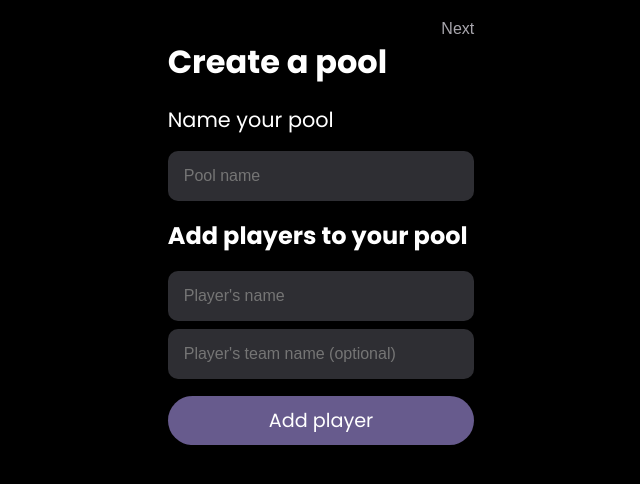
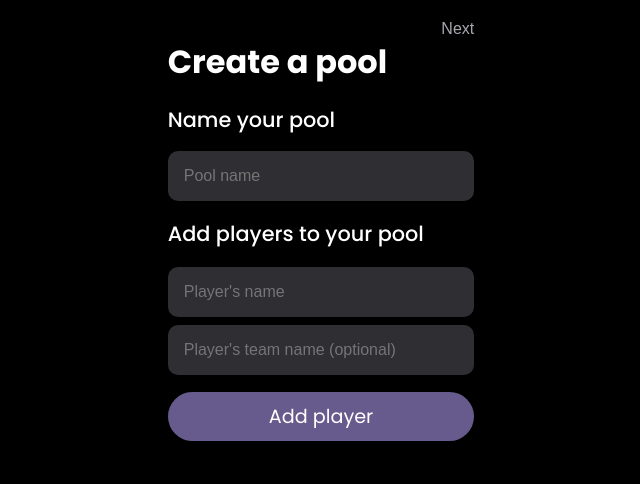
Before and after one commit to GreyNewfie/wizpool-app, a React (Vite) app: page /create-pool in a window 1280 px wide. Shown: the top 484 px of the page, without its empty margins (319-959 px from the left). Built offline with nearby package versions, Linux system fonts and the light colour scheme.

Commit message:
Update create pool page
Change the subsection headers to have a consistent style ("Name your pool" and "Add players to your pool")

```diff
--- a/src/pages/create-pool-page.jsx
+++ b/src/pages/create-pool-page.jsx
@@ -10,7 +10,9 @@ export default function CreatePool() {
         <h1>Create a pool</h1>
       </div>
       <div className="choose-pool-name">
-        <label htmlFor="pool-name">Name your pool</label>
+        <label htmlFor="pool-name" className="page-subsection-header">
+          Name your pool
+        </label>
         <input
           type="text"
           id="pool-name"
@@ -20,7 +22,7 @@ export default function CreatePool() {
           required
         />
       </div>
-      <h2>Add players to your pool</h2>
+      <p className="page-subsection-header">Add players to your pool</p>
       <AddPlayer />
       <PrimaryButton text={'Add player'} />
     </div>
--- a/src/styles.css
+++ b/src/styles.css
@@ -87,6 +87,12 @@ div:has(.create-pool-container) {
     flex-direction: column;
 }
 
+.page-subsection-header {
+    font-size: 1.3rem;
+    font-weight: 500;
+
+}
+
 .add-player {
     display: flex;
     flex-direction: column;
```
